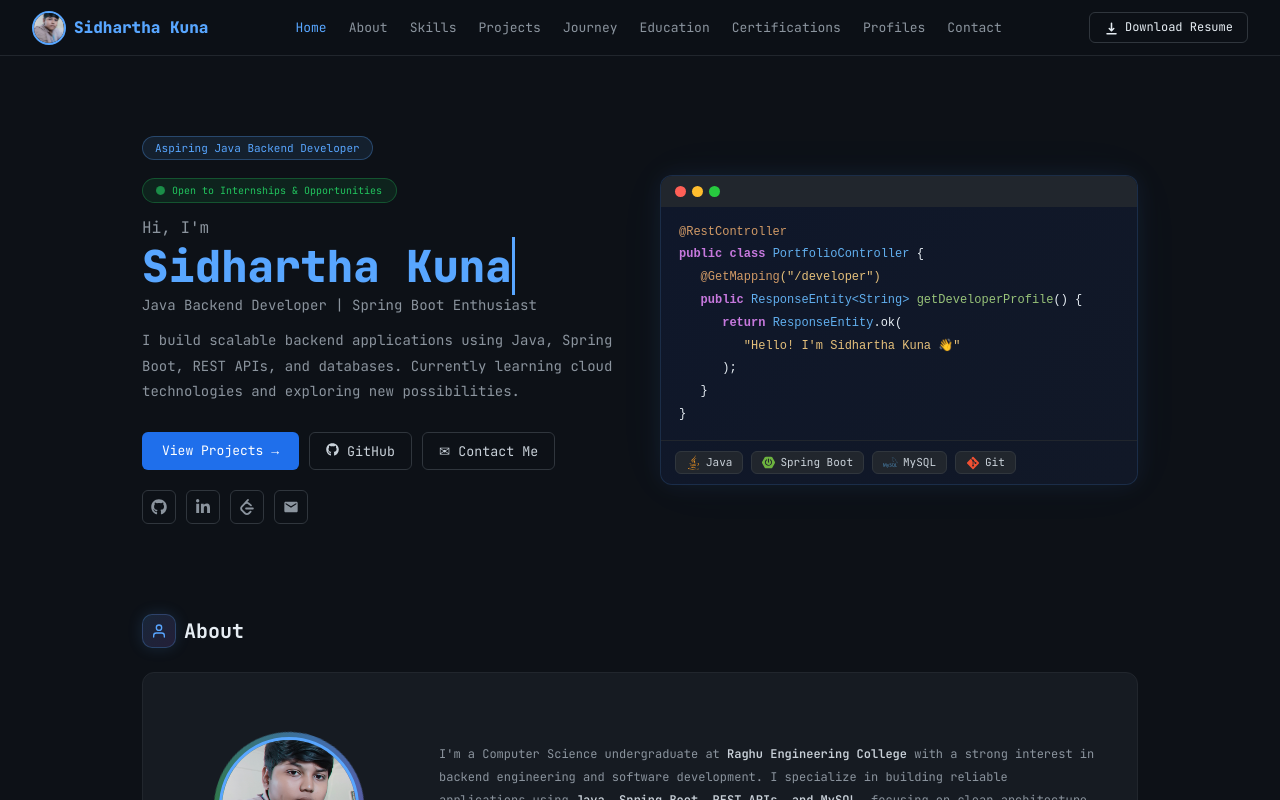
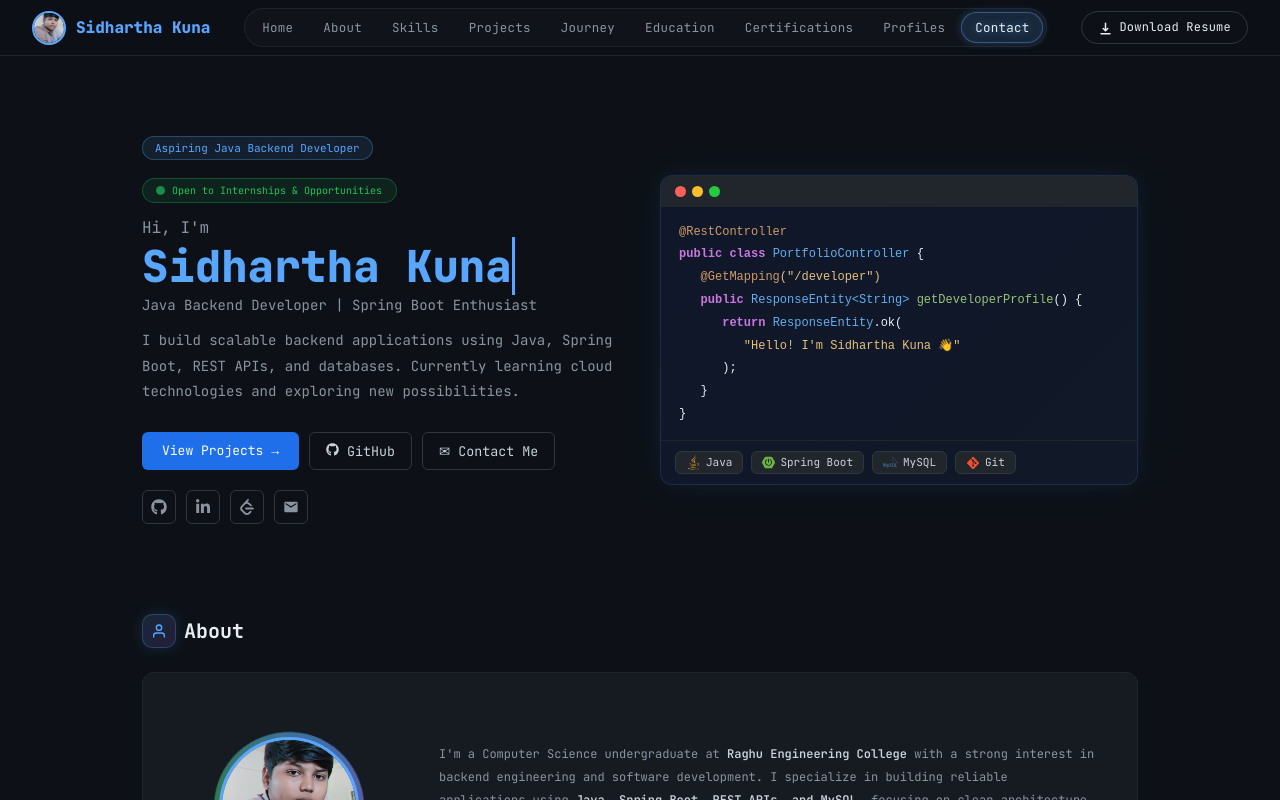
Before and after one commit to sidharthakuna/Portfolio, a React (Vite) app: page / in a window 1280 px wide. Shown: the top 800 px of the page. Built offline with nearby package versions, Linux system fonts and the light colour scheme.

Commit message:
make some changes in nav bar

```diff
--- a/src/Stylings/Navbar.css
+++ b/src/Stylings/Navbar.css
@@ -14,73 +14,134 @@ nav {
   justify-content: space-between;
   padding: 0 32px;
   height: 56px;
+  transition: height 0.25s ease, box-shadow 0.25s ease, border-color 0.25s ease;
+}
+
+/* Shrink + shadow once scrolled */
+nav.nav-scrolled {
+  height: 46px;
+  box-shadow: 0 4px 20px rgba(0, 0, 0, 0.35);
+  border-bottom-color: rgba(88, 166, 255, 0.15);
 }
 
 .logo {
   display: flex;
   align-items: center;
-  gap: 8px;
+  gap: 10px;
   font-weight: 800;
   font-size: 16px;
+}
+
+/* Logo name — flat solid color, no gradient */
+.logo span {
   color: #58A6FF;
 }
 
 .nav-links {
+  position: relative;
   display: flex;
   gap: 2px;
+  padding: 3px;
+  border-radius: 999px;
+  background: rgba(255, 255, 255, 0.02);
+  border: 1px solid rgba(255, 255, 255, 0.06);
 }
 
 .nav-link {
+  position: relative;
   background: none;
   border: none;
   cursor: pointer;
   color: #8B949E;
   font-family: 'JetBrains Mono', monospace;
-  font-size: 13px;
-  padding: 6px 10px;
-  border-radius: 6px;
-  transition: 0.2s;
+  font-size: 12.5px;
+  letter-spacing: 0.02em;
+  padding: 7px 14px;
+  border-radius: 999px;
+  transition: color 0.2s ease;
+  z-index: 1;
 }
 
-.nav-link:hover,
-.nav-link.active {
+.nav-link:hover {
   color: #58A6FF;
 }
 
-/* Resume button */
+/* Sliding pill indicator — flat solid color, no gradient */
+.nav-indicator {
+  position: absolute;
+  top: 3px;
+  left: 0;
+  height: calc(100% - 6px);
+  border-radius: 999px;
+  background: rgba(88, 166, 255, 0.14);
+  border: 1px solid rgba(88, 166, 255, 0.4);
+  box-shadow: 0 0 10px rgba(88, 166, 255, 0.25);
+  transition: transform 0.35s cubic-bezier(0.65, 0, 0.35, 1), width 0.35s cubic-bezier(0.65, 0, 0.35, 1), opacity 0.2s ease;
+  pointer-events: none;
+}
+
+.nav-link.active {
+  color: #E6EDF3;
+  text-shadow: 0 0 8px rgba(88, 166, 255, 0.6);
+}
+
+/* Resume button — flat solid border highlight on hover, pill-shaped to match hero buttons */
 .resume-btn {
-  background: transparent;
+  position: relative;
+  background: #0D1117;
   border: 1px solid #30363D;
   color: #E6EDF3;
-  padding: 6px 14px;
-  border-radius: 6px;
+  padding: 7px 16px;
+  border-radius: 999px;
   cursor: pointer;
   font-size: 12px;
+  letter-spacing: 0.02em;
   font-family: 'JetBrains Mono', monospace;
-  transition: all 0.2s ease;
+  transition: color 0.2s ease, transform 0.2s ease, border-color 0.2s ease, box-shadow 0.2s ease;
 }
 
 .resume-btn:hover {
+  color: #58A6FF;
   border-color: #58A6FF;
-  color: #58A6FF;
   transform: translateY(-1px);
+  box-shadow: 0 0 12px rgba(88, 166, 255, 0.3);
+  background: rgba(88, 166, 255, 0.08);
 }
 
-/* Profile DP in navbar */
+/* Profile DP in navbar — single border, matches original simple style */
 .profile-dp {
+  position: relative;
+  box-sizing: border-box;
   width: 34px;
   height: 34px;
   border-radius: 50%;
   object-fit: cover;
+  object-position: center;
   cursor: pointer;
   border: 2px solid #58A6FF;
   flex-shrink: 0;
-  transition: all 0.3s ease;
+  transition: width 0.25s ease, height 0.25s ease, transform 0.3s ease, box-shadow 0.3s ease;
+  z-index: 1;
+}
+
+nav.nav-scrolled .profile-dp {
+  width: 28px;
+  height: 28px;
 }
 
 .profile-dp:hover {
   transform: scale(1.08);
   box-shadow: 0 0 15px rgba(88, 166, 255, 0.45);
+}
+
+/* Wrapper kept for JSX compatibility — no visual styling of its own now,
+   .profile-dp carries the border directly like the original design */
+.logo-avatar {
+  position: relative;
+  display: flex;
+  align-items: center;
+  justify-content: center;
+  flex-shrink: 0;
 }
 
 /* ===========================
@@ -143,6 +204,10 @@ nav {
     flex-direction: row;
     border-bottom:none;
     height: 56px;
+  }
+
+  nav.nav-scrolled {
+    height: 50px;
   }
 
   .nav-links {
@@ -220,11 +285,14 @@ nav {
   color: #8B949E;
   font-family: 'JetBrains Mono', monospace;
   font-size: 13px;
-  padding: 10px 12px;
-  border-radius: 6px;
+  letter-spacing: 0.02em;
+  padding: 10px 14px;
+  border-radius: 999px;
   text-align: left;
   cursor: pointer;
   transition: background 0.15s ease, color 0.15s ease;
+  opacity: 0;
+  animation: fadeUp 0.35s ease forwards;
 }
 
 .mobile-link:hover,
@@ -238,14 +306,18 @@ nav {
   background: transparent;
   border: 1px solid #30363D;
   color: #E6EDF3;
-  padding: 9px 14px;
-  border-radius: 6px;
+  padding: 9px 16px;
+  border-radius: 999px;
   cursor: pointer;
   font-size: 12px;
+  letter-spacing: 0.02em;
   font-family: 'JetBrains Mono', monospace;
   display: flex;
   align-items: center;
+  justify-content: center;
   transition: border-color 0.2s ease, color 0.2s ease;
+  opacity: 0;
+  animation: fadeUp 0.35s ease forwards;
 }
 
 .mobile-resume-btn:hover {
@@ -300,3 +372,34 @@ nav {
 .skip-link:focus {
   top: 8px;
 }
+
+/* ===========================
+   ANIMATIONS
+=========================== */
+
+@keyframes fadeIn {
+  from { opacity: 0; }
+  to   { opacity: 1; }
+}
+
+@keyframes zoomIn {
+  from { opacity: 0; transform: scale(0.7); }
+  to   { opacity: 1; transform: scale(1); }
+}
+
+@keyframes fadeUp {
+  from { opacity: 0; transform: translateY(-6px); }
+  to   { opacity: 1; transform: translateY(0); }
+}
+
+/* Respect reduced motion preferences */
+@media (prefers-reduced-motion: reduce) {
+  .resume-btn,
+  .profile-dp,
+  .nav-indicator,
+  .mobile-link,
+  .mobile-resume-btn {
+    animation: none !important;
+    transition: none !important;
+  }
+}
--- a/src/components/Navbar.jsx
+++ b/src/components/Navbar.jsx
@@ -1,5 +1,5 @@
 import "../Stylings/Navbar.css";
-import { useState, useEffect } from "react";
+import { useState, useEffect, useRef } from "react";
 import profilePic from "../assets/profile.jpg";
 import DP from "./DP";
 import { HiDownload, HiX, HiMenuAlt3 } from "react-icons/hi";
@@ -25,6 +25,16 @@ function Navbar() {
   const [active, setActive]           = useState("home");
   const [showProfile, setShowProfile] = useState(false);
   const [menuOpen, setMenuOpen]       = useState(false);
+  const [scrolled, setScrolled]       = useState(false);
+
+  const navLinksRef = useRef(null);
+  const [indicator, setIndicator] = useState({ left: 0, width: 0, opacity: 0 });
+
+  // True while a nav click is driving the scroll — prevents the
+  // IntersectionObserver / bottom-of-page logic from fighting the click
+  // and overwriting `active` mid-scroll.
+  const isNavigatingRef = useRef(false);
+  const navigateTimeoutRef = useRef(null);
 
   const handleResumeDownload = () => {
     const link = document.createElement("a");
@@ -38,18 +48,46 @@ function Navbar() {
   const handleClick = (section) => {
     setMenuOpen(false);
     setActive(section);
+
+    isNavigatingRef.current = true;
+    if (navigateTimeoutRef.current) clearTimeout(navigateTimeoutRef.current);
+
     setTimeout(() => {
       const element = document.getElementById(section);
       if (element) element.scrollIntoView({ behavior: "smooth" });
+
+      // Give the smooth scroll time to finish before letting
+      // scroll/observer logic take control of `active` again.
+      navigateTimeoutRef.current = setTimeout(() => {
+        isNavigatingRef.current = false;
+      }, 700);
     }, 300);
   };
 
+  // Section detection — when multiple sections intersect at once (common with
+  // short sections near the bottom, e.g. Contact), pick whichever is closest
+  // to the top of the viewport instead of "last one wins".
   useEffect(() => {
+    const visible = new Map(); // id -> distance from top of viewport
+
     const observer = new IntersectionObserver(
       (entries) => {
+        if (isNavigatingRef.current) return;
+
         entries.forEach((entry) => {
-          if (entry.isIntersecting) setActive(entry.target.id);
+          if (entry.isIntersecting) {
+            visible.set(entry.target.id, entry.boundingClientRect.top);
+          } else {
+            visible.delete(entry.target.id);
+          }
         });
+
+        if (visible.size === 0) return;
+
+        const topMost = [...visible.entries()].reduce((a, b) =>
+          Math.abs(a[1]) < Math.abs(b[1]) ? a : b
+        );
+        setActive(topMost[0]);
       },
       { threshold: 0.2, rootMargin: "-10% 0px -70% 0px" }
     );
@@ -60,14 +98,50 @@ function Navbar() {
     return () => observer.disconnect();
   }, []);
 
+  // Shrink navbar on scroll + force "contact" active at the very bottom of
+  // the page (short last sections don't always cross the intersection
+  // threshold, which was the root cause of the stuck-on-previous-link bug).
+  useEffect(() => {
+    const onScroll = () => {
+      setScrolled(window.scrollY > 16);
+
+      if (isNavigatingRef.current) return;
+
+      const atBottom =
+        window.innerHeight + window.scrollY >= document.documentElement.scrollHeight - 2;
+      if (atBottom) {
+        const last = NAV_SECTIONS[NAV_SECTIONS.length - 1];
+        setActive(last);
+      }
+    };
+    window.addEventListener("scroll", onScroll, { passive: true });
+    onScroll();
+    return () => window.removeEventListener("scroll", onScroll);
+  }, []);
+
+  // Sliding underline indicator — track active nav-link's position/width
+  useEffect(() => {
+    const container = navLinksRef.current;
+    if (!container) return;
+    const activeEl = container.querySelector(`.nav-link[data-section="${active}"]`);
+    if (activeEl) {
+      setIndicator({
+        left: activeEl.offsetLeft,
+        width: activeEl.offsetWidth,
+        opacity: 1,
+      });
+    }
+  }, [active, scrolled]);
+
   return (
     <>
       {/* Skip to main content — hidden until focused */}
       <a href="#home" className="skip-link">Skip to main content</a>
 
-      <nav aria-label="Main navigation">
+      <nav aria-label="Main navigation" className={scrolled ? "nav-scrolled" : ""}>
         {/* Logo */}
         <div className="logo">
+          <div className="logo-avatar">
             <img
               src={profilePic}
               alt="Sidhartha Kuna – view profile photo"
@@ -77,14 +151,16 @@ function Navbar() {
               tabIndex={0}
               onKeyDown={(e) => e.key === "Enter" && setShowProfile(true)}
             />
+          </div>
           <span>Sidhartha Kuna</span>
         </div>
 
         {/* Desktop nav links */}
-        <div className="nav-links">
+        <div className="nav-links" ref={navLinksRef}>
           {NAV_SECTIONS.map((section) => (
             <button
               key={section}
+              data-section={section}
               className={`nav-link ${active === section ? "active" : ""}`}
               onClick={() => handleClick(section)}
               aria-current={active === section ? "page" : undefined}
@@ -92,6 +168,15 @@ function Navbar() {
               {NAV_LABELS[section]}
             </button>
           ))}
+          <span
+            className="nav-indicator"
+            style={{
+              transform: `translateX(${indicator.left}px)`,
+              width: indicator.width,
+              opacity: indicator.opacity,
+            }}
+            aria-hidden="true"
+          />
         </div>
 
         {/* Desktop resume button */}
@@ -120,20 +205,25 @@ function Navbar() {
       {/* Mobile dropdown */}
       {menuOpen && (
         <div id="mobile-menu" className={`mobile-menu${menuOpen ? " mobile-menu--open" : ""}`}  role="navigation" aria-label="Mobile navigation">
-          {NAV_SECTIONS.map((section) => (
+          {NAV_SECTIONS.map((section, i) => (
             <button
               key={section}
               className={`mobile-link ${active === section ? "active" : ""}`}
+              style={{ animationDelay: `${i * 0.04}s` }}
               onClick={() => handleClick(section)}
               aria-current={active === section ? "page" : undefined}
             >
               {NAV_LABELS[section]}
             </button>
           ))}
-          <button className="mobile-resume-btn" onClick={() => {
+          <button
+            className="mobile-resume-btn"
+            style={{ animationDelay: `${NAV_SECTIONS.length * 0.04}s` }}
+            onClick={() => {
               handleResumeDownload();
               setMenuOpen(false)
-          }}>
+            }}
+          >
             <HiDownload aria-hidden="true" style={{ marginRight: "6px", verticalAlign: "middle" }} />
             Download Resume
           </button>
```
Lines whose indentation alone changed are shown as unchanged.
